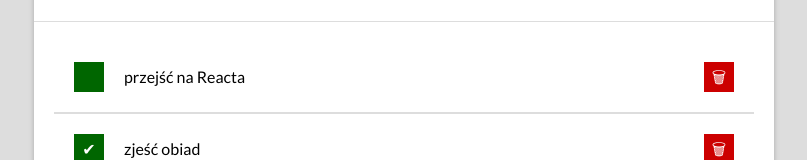
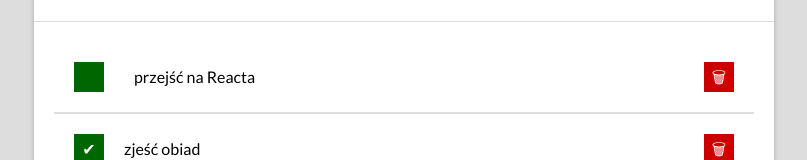
Before and after one commit to TomaszTurbak/todo-list-react, a React (Create React App) app: page / in a window 1280 px wide. Shown: the part 296-456 px from the top of the page, without its empty margins (236-1043 px from the left). Built offline with nearby package versions, Linux system fonts and the light colour scheme.

Commit message:
key added to an element

```diff
--- a/src/Tasks/index.js
+++ b/src/Tasks/index.js
@@ -4,6 +4,7 @@ const Tasks = ({ tasks, hideDoneTasks }) => (
     <ul className="tasks">
         {tasks.map(task => (
             <li
+                key={task.id}
                 className={`tasks__item${task.done && hideDoneTasks
                     ? "tasks__item--hidden"
                     : ""}`
@@ -13,7 +14,7 @@ const Tasks = ({ tasks, hideDoneTasks }) => (
                     {task.done ? "✔" : ""}
                 </button>
                 <span className={
-                    `{task.done ? "tasks__content--done" : "tasks__content"}`
+                    `tasks__content${task.done ? "tasks__content--done" : ""}`
                 }>
                     {task.content}
                 </span>
```
